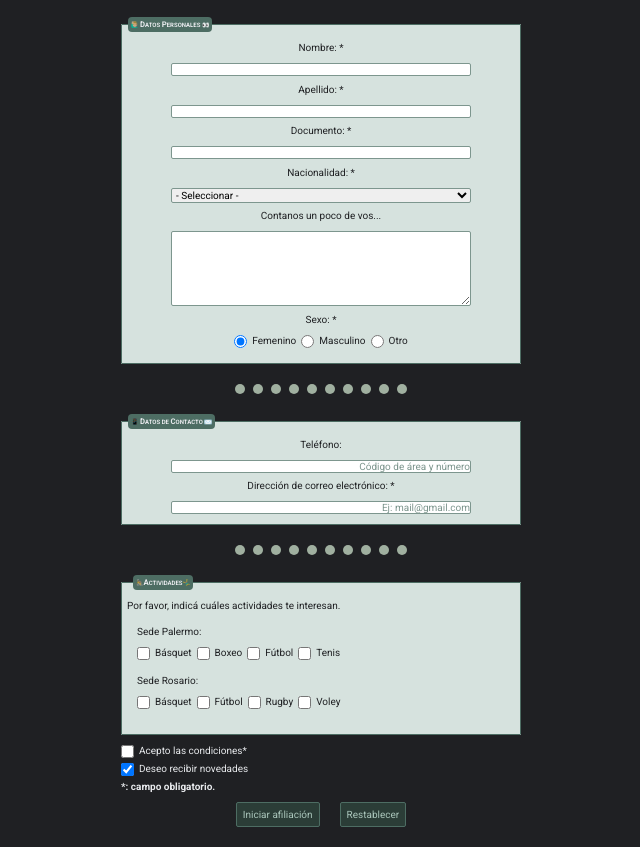
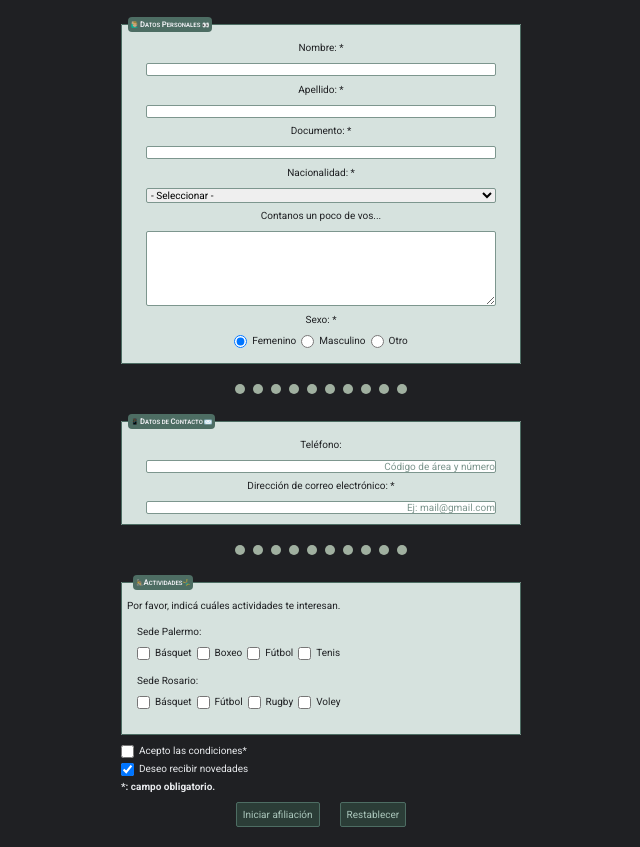
Before and after one commit to FedeSuarez02/TrabajoN6, a plain HTML site: page index.html in a window 1280 px wide. Shown: the part 87-934 px from the top of the page, without its empty margins (319-959 px from the left). Drawn offline with Linux system fonts and the light colour scheme.

Commit message:
Pusheo detalles

```diff
--- a/estilos/estilos.css
+++ b/estilos/estilos.css
@@ -178,6 +178,7 @@ fieldset {
     border-radius: 1px;
     padding-top: 10px;
     padding-bottom: 10px;
+
 }
 
 legend {
@@ -224,7 +225,7 @@ legend {
     display: flex;
     flex-direction: column;
     justify-content: center;
-    width: 300px;
+    width: 350px;
     align-items: center;
     gap: 1em;
 }
@@ -357,5 +358,3 @@ fieldset textarea:focus {
 /*
 Bordes del Titulo (diagonal)
 Chequear si funciona todo bien con respecto al responsivo
-Opciones del ultimo div tienen que estar contra la izquierda
-*/
```
